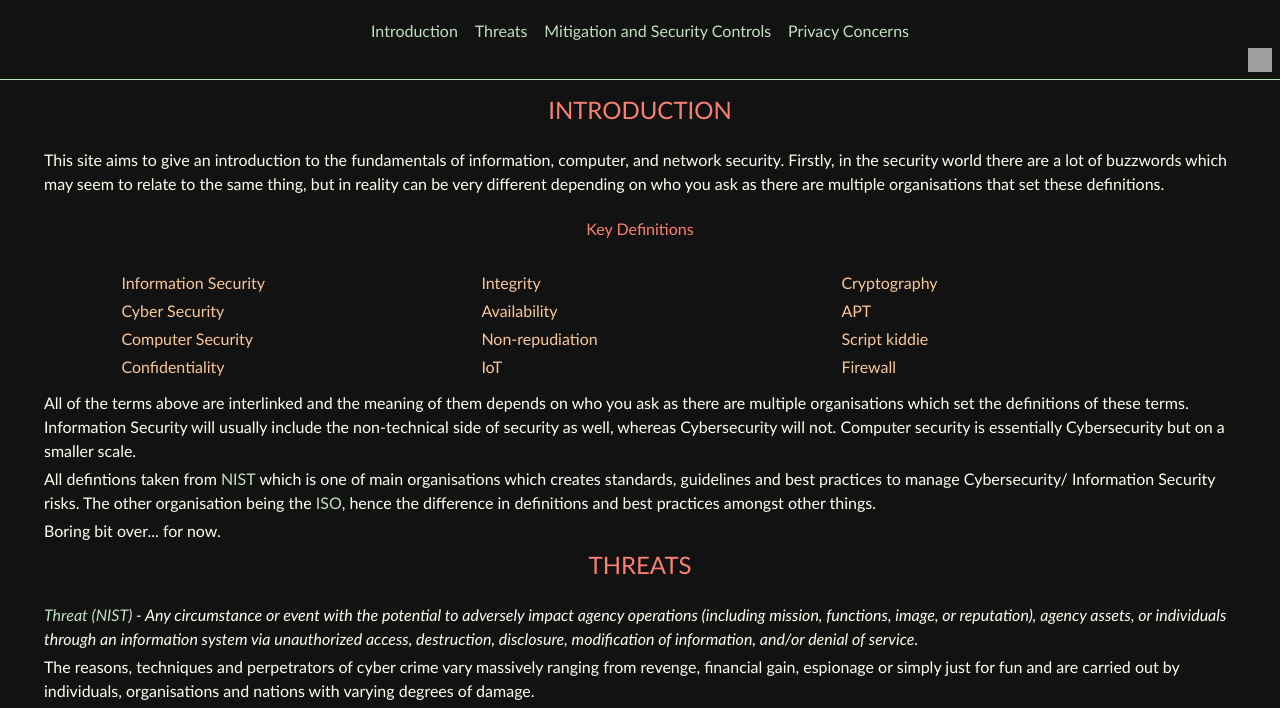
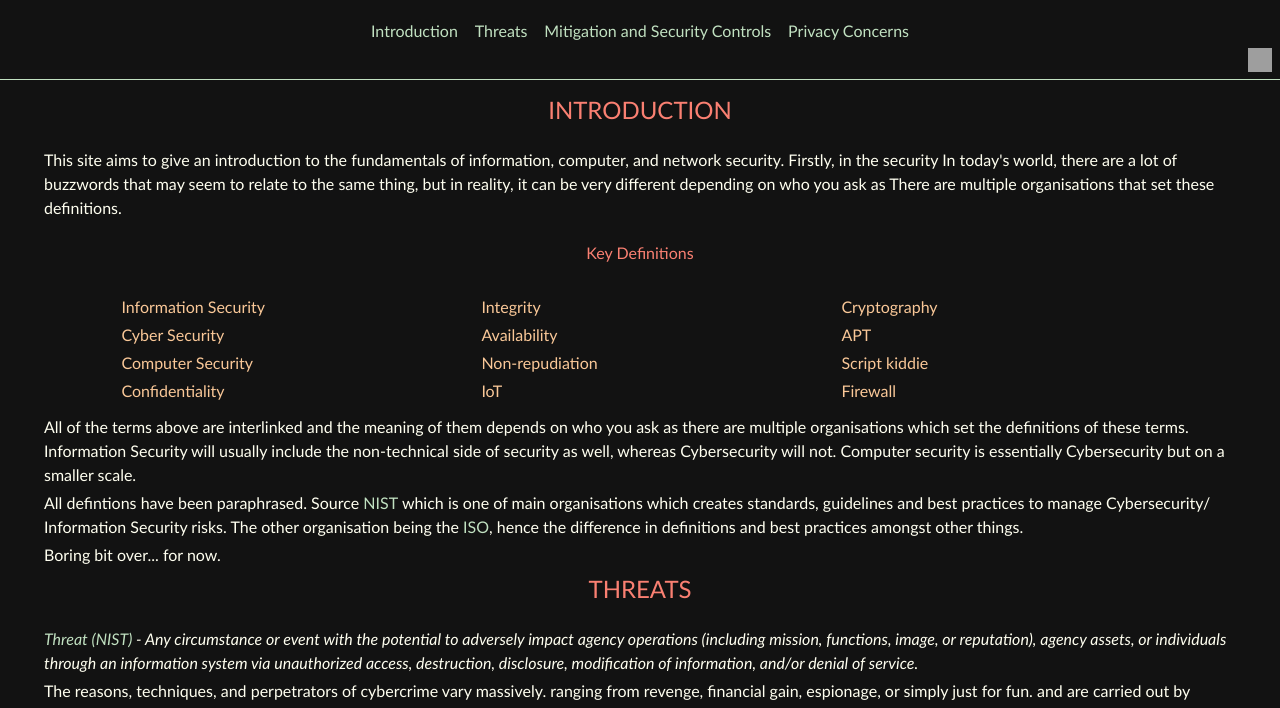
Before and after one commit to wakdj12/wakdj12.github.io, a plain HTML site: page index.html in a window 1280 px wide. Shown: the part 80-788 px from the top of the page. Drawn offline with Linux system fonts and the light colour scheme; no server answers.

Commit message:
html validation and spell check

```diff
--- a/index.html
+++ b/index.html
@@ -36,10 +36,11 @@
       <h2>Introduction</h2>
       <p>
         This site aims to give an introduction to the fundamentals of
-        information, computer, and network security. Firstly, in the security
-        world there are a lot of buzzwords which may seem to relate to the same
-        thing, but in reality can be very different depending on who you ask as
-        there are multiple organisations that set these definitions.
+        information, computer, and network security. Firstly, in the security In
+        today's world, there are a lot of buzzwords that may seem to relate to
+        the same thing, but in reality, it can be very different depending on
+        who you ask as There are multiple organisations that set these
+        definitions.
       </p>
 
       <h4>Key Definitions</h4>
@@ -182,7 +183,7 @@
         scale.
       </p>
       <p>
-        All defintions taken from
+        All defintions have been paraphrased. Source
         <a href="https://csrc.nist.gov/glossary/" target="_blank">NIST</a>
         which is one of main organisations which creates standards, guidelines
         and best practices to manage Cybersecurity/ Information Security risks.
@@ -208,9 +209,9 @@
         >
       </p>
       <p>
-        The reasons, techniques and perpetrators of cyber crime vary massively
-        ranging from revenge, financial gain, espionage or simply just for fun
-        and are carried out by individuals, organisations and nations with
+        The reasons, techniques, and perpetrators of cybercrime vary massively.
+        ranging from revenge, financial gain, espionage, or simply just for fun.
+        and are carried out by individuals, organisations, and nations with
         varying degrees of damage.
       </p>
 
@@ -729,11 +730,12 @@
                   systems used to control centrifuges for the processing of
                   Uranium.
                 </p>
-
+                <p>
                   <a
                     href="https://www.csoonline.com/article/3218104/stuxnet-explained-the-first-known-cyberweapon.html#:~:text=Stuxnet%20is%20a%20powerful%20computer,of%20the%20Iranian%20nuclear%20program."
                     target="_blank"
-                  >Stuxnet</a>
+                    >Stuxnet</a
+                  >
                 </p>
               </div>
             </div>
```
